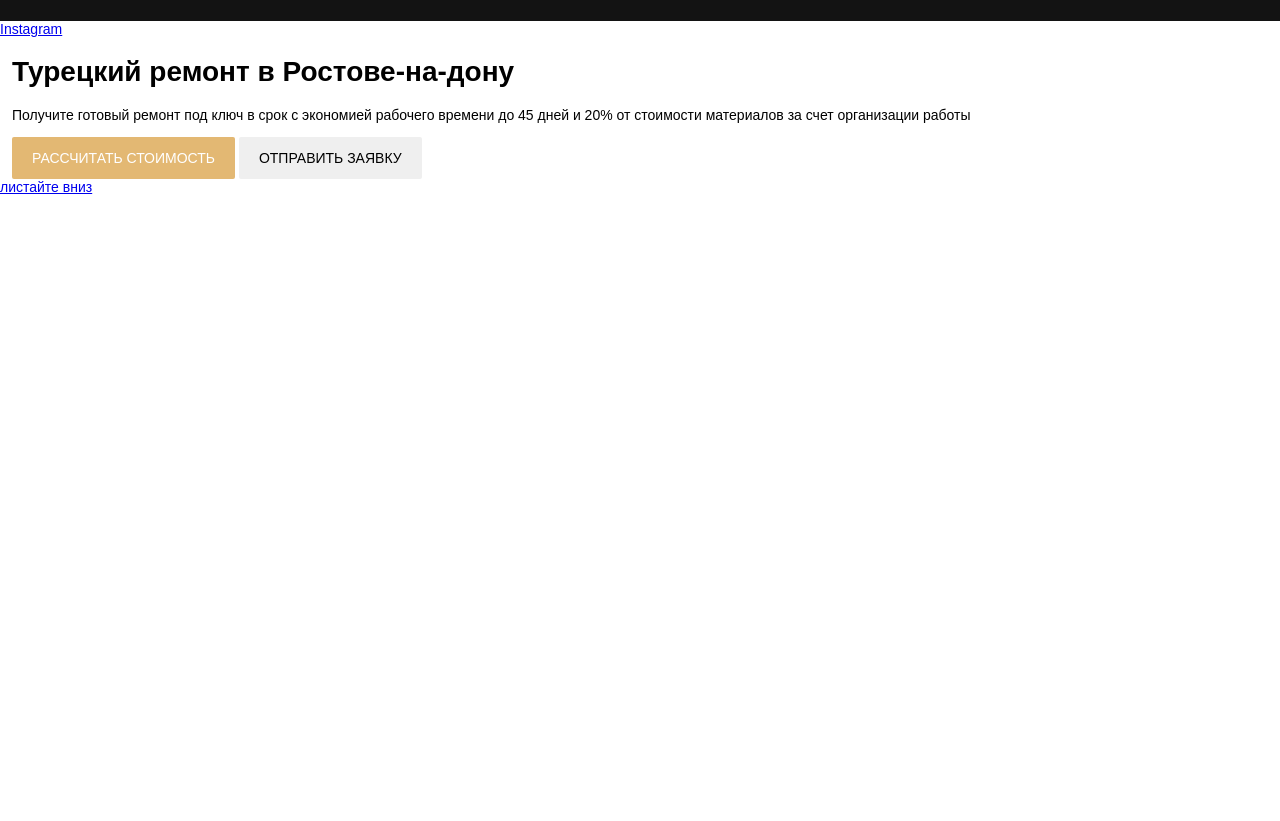
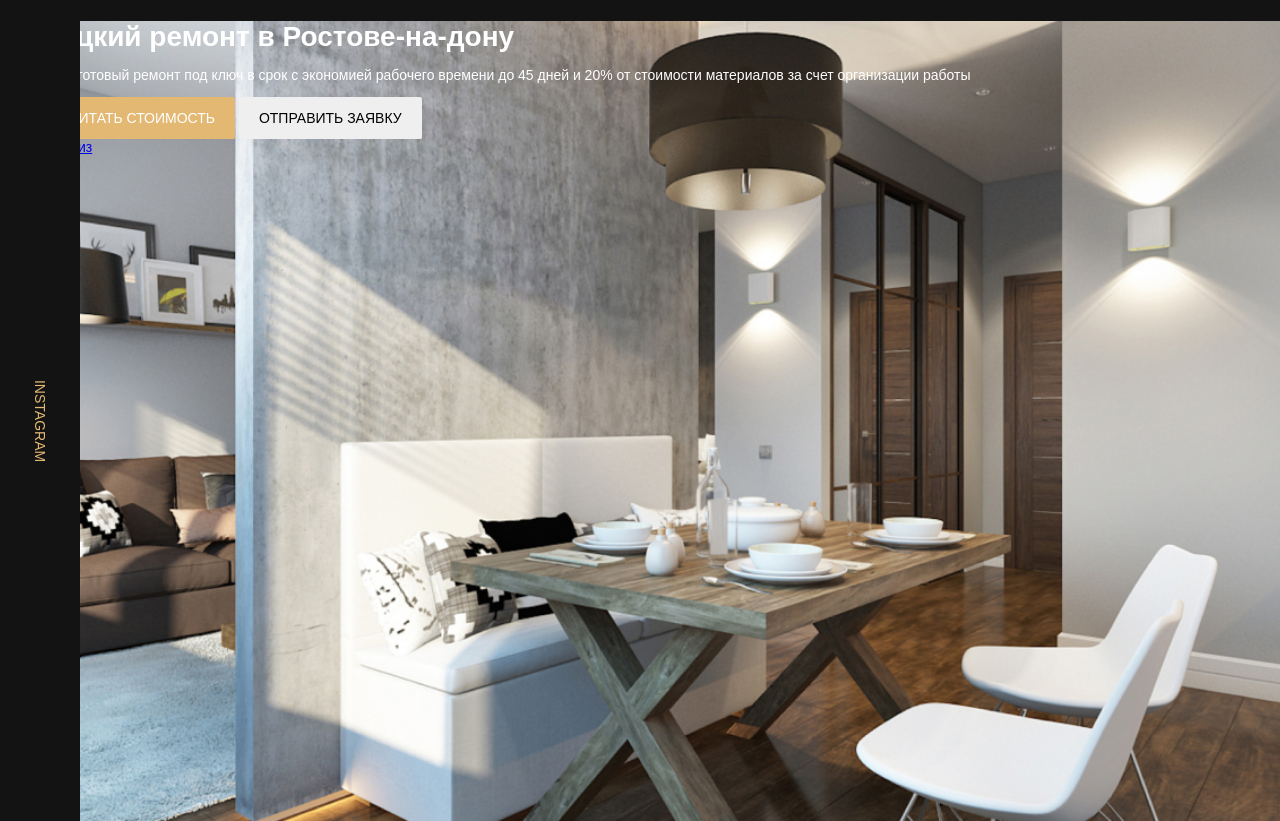
Before and after one commit to Shurenchikkwork/shurenchikk-work.best, a website: page index.html in a window 1280 px wide. Shown: the part 69-890 px from the top of the page. Before the commit the page ends 800 px from the top, so only its background shows below. Drawn offline with Linux system fonts and the light colour scheme.

Commit message:
feat: add instagram batton

```diff
--- a/index.html
+++ b/index.html
@@ -34,7 +34,9 @@
 
     <main>
         <section class="hero">
-            <a href="#" class="inst hero_instagram">Instagram</a>
+            <div class="instagram hero__instagram">
+                <a href="#" class="instagram__link">instagram</a>
+            </div>
             <div class="hero__content">
                 <div class="container">
                     <h1 class="title hero__title">Турецкий ремонт в Ростове-на-дону</h1>
--- a/sass/style.sass
+++ b/sass/style.sass
@@ -3,6 +3,7 @@
 @import 'interface'
 @import 'grid'
 @import 'templates/header'
+@import 'templates/hero'
 
 body
     font-family: 'Futura Book', sans-serif
--- /dev/null
+++ b/sass/templates/_hero.sass
@@ -0,0 +1,23 @@
+.hero
+    position: relative
+    background: $dark url('../img/hero-bg.jpg') no-repeat center / cover
+    height: 100vh
+    color: $light
+    &__instagram
+        position: absolute
+        left: 0
+        top: 0
+        max-width: 80px
+        height: 100%
+.instagram
+    display: flex
+    justify-content: center
+    align-items: center
+    background-color: $dark
+    &__link
+        text-transform: uppercase
+        text-decoration: none
+        color: $primary
+        transform: rotate(90deg);
+.title
+    margin: 0
```
Also changed, not shown: css/style.css, img/hero-bg.jpg (added).
